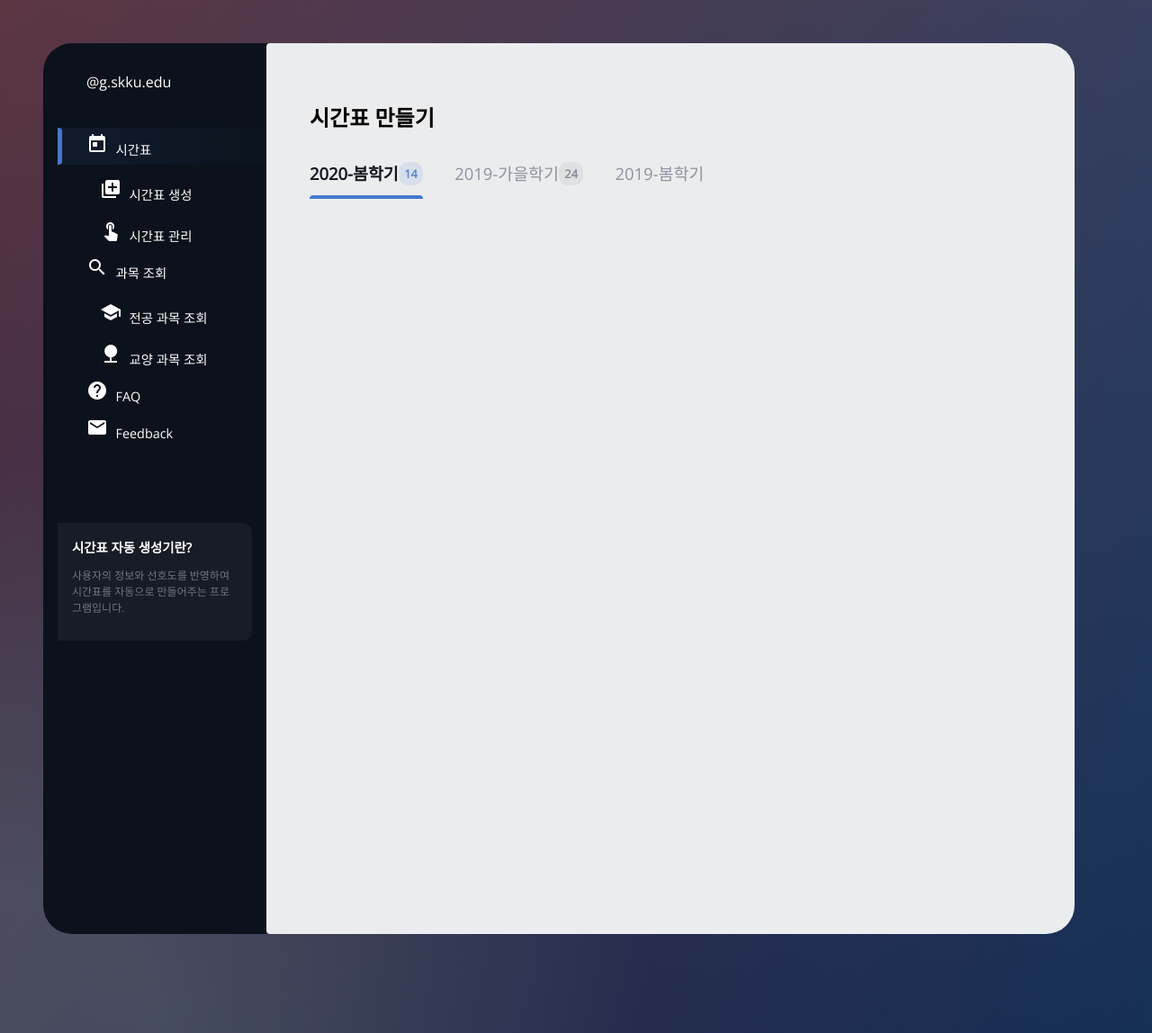
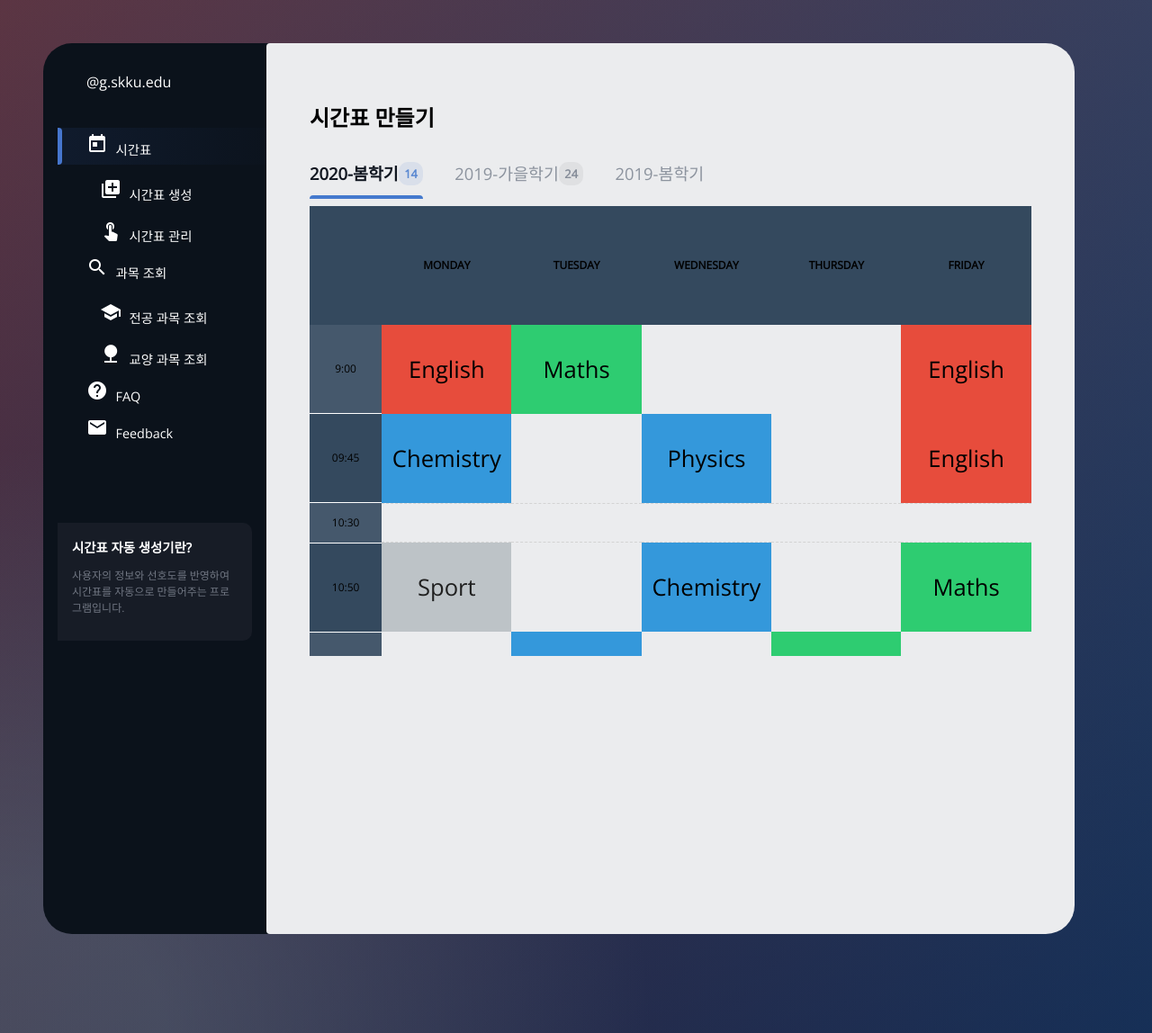
Before and after one commit to 20SKKUGraduationProject/Web, a Django app: template frontend/templates/dashboard.html in a window 1280 px wide. Shown: the whole page at 90% size. Run offline with Django 3.2, Linux system fonts and the light colour scheme; the template is opened without the code that fills it, so the values that code supplies are empty; some libraries are stand-ins or nearby versions.

Commit message:
Add timetable

```diff
--- a/frontend/static/css/preference.css
+++ b/frontend/static/css/preference.css
@@ -6,7 +6,6 @@
 section {
     /* padding */
     padding-top: 2em;
-    padding-bottom: 2em;
     text-align: center;
 }
 #questionnaire {
--- /dev/null
+++ b/frontend/static/css/timetable.css
@@ -0,0 +1,237 @@
+.timetable_wrapper{
+    margin-top: 1%;
+    max-height: 500px;
+    overflow: scroll;
+}
+
+.day {
+  width: 18%;
+  height: 100vh;
+  float: left;
+}
+
+.day.time {
+  width: 10%;
+  min-width: 60px;
+}
+
+.day_title {
+  background-color: #34495e;
+  font-size: 12px;
+  font-weight: 600;
+  text-transform: uppercase;
+  text-align: center;
+  line-height: 12vh;
+}
+
+.box {
+  /* 45 mins */
+  background-color: rgba(52, 73, 94, .9);
+  font-size: 12px;
+  text-align: center;
+  line-height: calc(9vh - 1px);
+  border-bottom: 1px solid white;
+}
+
+.box:nth-child(odd) {
+  background-color: rgba(52, 73, 94, 1);
+}
+
+.box.boxBreak {
+  /* 20 mins */
+  line-height: 4vh;
+}
+
+.box.boxBreak2 {
+  /* 5 mins */
+  line-height: 1vh;
+}
+
+.box.boxLunch {
+  /* 45 mins */
+  line-height: 10vh;
+}
+
+.p1,
+.p2,
+.p3,
+.p4,
+.p5,
+.p6,
+.p7,
+.p8 {
+  height: 9vh;
+  display: table;
+  width: 100%;
+  /* 65min */
+}
+
+.break {
+  /* 20 min break */
+  height: calc(4vh - 2px);
+  border-top: 1px dashed lightgrey;
+  border-bottom: 1px dashed lightgrey;
+}
+
+.break2 {
+  /* 20 min break */
+  height: calc(1vh - 2px);
+  border-top: 1px dashed lightgrey;
+  border-bottom: 1px dashed lightgrey;
+}
+
+.lunch {
+  /* 30 min lunch */
+  height: calc(10vh - 2px);
+  border-top: 1px dashed lightgrey;
+  border-bottom: 1px dashed lightgrey;
+}
+
+.class {
+  background-color: magenta;
+  font-size: 2vw;
+  font-weight: 300;
+  text-align: center;
+  display: table-cell;
+  vertical-align: middle;
+}
+
+.class.half {
+  height: 5.41vh;
+}
+
+.class:hover {
+  background: #555;
+  color: white
+}
+
+.green {
+  background-color: #2ecc71;
+}
+
+.turquoise {
+  background-color: #1abc9c;
+}
+
+.navy {
+  background-color: #34495e;
+}
+
+.blue {
+  background-color: #3498db;
+}
+
+.purple {
+  background-color: #9b59b6;
+}
+
+.grey {
+  background-color: #bdc3c7;
+  color: #202020;
+}
+
+.gray {
+  background-color: #7f8c8d;
+}
+
+.red {
+  background-color: #e74c3c;
+}
+
+.orange {
+  background-color: #f39c12;
+}
+
+.yellow {
+  background-color: #f1c40f;
+  color: #303030;
+}
+
+.spacing {
+  background-color: transparent;
+}
+
+
+/* Add this attribute to the element that needs a tooltip */
+
+[data-tooltip] {
+  position: relative;
+  cursor: pointer;
+}
+
+
+/* Hide the tooltip content by default */
+
+[data-tooltip]:before,
+[data-tooltip]:after {
+  visibility: hidden;
+  pointer-events: none;
+}
+
+
+/* Position tooltip above the element */
+
+[data-tooltip]:before {
+  position: absolute;
+  bottom: 110%;
+  left: 50%;
+  margin-bottom: 10px;
+  margin-left: -75px;
+  padding: 7px 5px;
+  width: 140px;
+  background-color: black;
+  color: #fff;
+  content: attr(data-tooltip);
+  text-align: center;
+  font-size: 14px;
+  line-height: 1.2;
+  white-space: pre;
+}
+
+
+/* Triangle hack to make tooltip look like a speech bubble */
+
+[data-tooltip]:after {
+  position: absolute;
+  bottom: 110%;
+  left: 50%;
+  margin-left: -7px;
+  margin-bottom: 3px;
+  width: 0;
+  border-top: 7px solid black;
+  border-right: 7px solid transparent;
+  border-left: 7px solid transparent;
+  content: " ";
+  font-size: 0;
+  line-height: 0;
+}
+
+
+/* Show tooltip content on hover */
+
+[data-tooltip]:hover:before,
+[data-tooltip]:hover:after {
+  visibility: visible;
+  bottom: 97%;
+  z-index: 20;
+}
+@media screen and (max-width: 599px) {
+
+  .day {
+    width: 90%;
+    max-width: calc(100% - 60px);
+  }
+  .class {
+    font-size: 6vw;
+  }
+
+}
+
+@media screen and (max-width: 480px) {
+
+  .day {
+    width: 90%;
+    max-width: calc(100% - 60px);
+  }
+
+}
--- /dev/null
+++ b/frontend/static/js/timetable.js
@@ -0,0 +1,11 @@
+$('.p1').attr('data-tooltip', 'P1 \n 09:00 - 09:45');
+$('.p2').attr('data-tooltip', 'P2 \n 09:45 - 10:30');
+$('.break').attr('data-tooltip', 'Break \n 10:30 - 10:50');
+$('.p3').attr('data-tooltip', 'P3 \n 10:50 - 11:35');
+$('.p4').attr('data-tooltip', 'P4 \n 11:35 - 12:20');
+$('.lunch').attr('data-tooltip', 'Lunch \n 12:20 - 13:10');
+$('.p5').attr('data-tooltip', 'P5 \n 13:10 - 13:55');
+$('.p6').attr('data-tooltip', 'P6 \n 13:55 - 14:40');
+$('.break2').attr('data-tooltip', 'Lesson Break \n 14:40 - 14:45');
+$('.p7').attr('data-tooltip', 'P7 \n 14:45 - 15:30');
+$('.p8').attr('data-tooltip', 'P8 \n 15:30 - 16:15');
--- a/frontend/templates/dashboard.html
+++ b/frontend/templates/dashboard.html
@@ -14,6 +14,7 @@
           <a href="#0">2019-가을학기<span>24</span></a>
           <a href="#0">2019-봄학기</a>
         </nav>
+      {% include "timetable.html" %}
       </header>
 
     </main>
--- /dev/null
+++ b/frontend/templates/timetable.html
@@ -0,0 +1,171 @@
+<head>
+    {% load static %}
+    <link rel="stylesheet" type="text/css" href="{% static 'css/timetable.css' %}">
+</head>
+
+<body>
+    <div class="timetable_wrapper">
+        <div class="day time">
+            <div class="day_title">&nbsp</div>
+            <div class="box">9:00</div>
+            <div class="box">09:45</div>
+            <div class="box boxBreak">10:30</div>
+            <div class="box">10:50</div>
+            <div class="box">11:35</div>
+            <div class="box boxLunch">12:20</div>
+            <div class="box">13:10</div>
+            <div class="box">13:55</div>
+            <div class="box boxBreak2">&nbsp</div>
+            <div class="box">14:45</div>
+            <div class="box">15:30</div>
+          </div>
+          <div class='days'>
+            <div class="day monday">
+              <div class="day_title">Monday</div>
+              <div class="p1">
+                <div class="class red">English</div>
+              </div>
+              <div class="p2">
+                <div class="class blue">Chemistry</div>
+              </div>
+              <div class="break">
+              </div>
+              <div class="p3">
+                <div class="class grey">Sport</div>
+              </div>
+              <div class="p4">
+              </div>
+              <div class="lunch"></div>
+              <div class="p5">
+                <div class="class orange">Music</div>
+              </div>
+              <div class="p6">
+                <div class="class yellow">Tutor</div>
+              </div>
+              <div class="break2">
+              </div>
+              <div class="p7">
+                <div class="class green">Maths</div>
+              </div>
+              <div class="p8">
+                <div class="class green">Maths</div>
+              </div>
+            </div>
+
+            <div class="day tuesday">
+              <div class="day_title">Tuesday</div>
+              <div class="p1">
+                <div class="class green">Maths</div>
+              </div>
+              <div class="p2">
+              </div>
+              <div class="break">
+              </div>
+              <div class="p3">
+              </div>
+              <div class="p4">
+                <div class="class blue">Physics</div>
+              </div>
+              <div class="lunch"></div>
+              <div class="p5">
+              </div>
+              <div class="p6">
+                <div class="class red">English</div>
+                <div class="class blue">English</div>
+              </div>
+              <div class="break2">
+              </div>
+              <div class="p7">
+              </div>
+              <div class="p8">
+              </div>
+            </div>
+
+            <div class="day wednesday">
+              <div class="day_title">Wednesday</div>
+              <div class="p1">
+              </div>
+              <div class="p2">
+                <div class="class blue">Physics</div>
+              </div>
+              <div class="break">
+              </div>
+              <div class="p3">
+                <div class="class blue">Chemistry</div>
+              </div>
+              <div class="p4">
+              </div>
+              <div class="lunch"></div>
+              <div class="p5">
+                <div class="class grey">Sport</div>
+              </div>
+              <div class="p6">
+              </div>
+              <div class="break2">
+              </div>
+              <div class="p7">
+              </div>
+              <div class="p8">
+              </div>
+            </div>
+
+            <div class="day thursday">
+              <div class="day_title">Thursday</div>
+              <div class="p1">
+              </div>
+              <div class="p2">
+              </div>
+              <div class="break">
+              </div>
+              <div class="p3">
+              </div>
+              <div class="p4">
+                <div class="class short green">Maths</div>
+              </div>
+              <div class="lunch"></div>
+              <div class="p5">
+                <div class="class orange">Music</div>
+              </div>
+              <div class="p6">
+                <div class="class short yellow">FS</div>
+              </div>
+              <div class="break2">
+              </div>
+              <div class="p7">
+              </div>
+              <div class="p8">
+              </div>
+            </div>
+
+            <div class="day friday">
+              <div class="day_title">Friday</div>
+              <div class="p1">
+                <div class="class red">English</div>
+              </div>
+              <div class="p2">
+                <div class="class red">English</div>
+              </div>
+              <div class="break">
+              </div>
+              <div class="p3">
+                <div class="class green">Maths</div>
+              </div>
+              <div class="p4">
+              </div>
+              <div class="lunch"></div>
+              <div class="p5">
+              </div>
+              <div class="p6">
+              </div>
+              <div class="break2">
+              </div>
+              <div class="p7">
+              </div>
+              <div class="p8">
+              </div>
+            </div>
+        </div>
+    </div>
+    <script src="https://code.jquery.com/jquery-3.1.0.min.js"></script>
+    <script src="{% static 'js/timetable.js' %}"></script>
+</body>
```
Also changed, not shown: frontend/templates/preference.html (+21 -22 lines).
